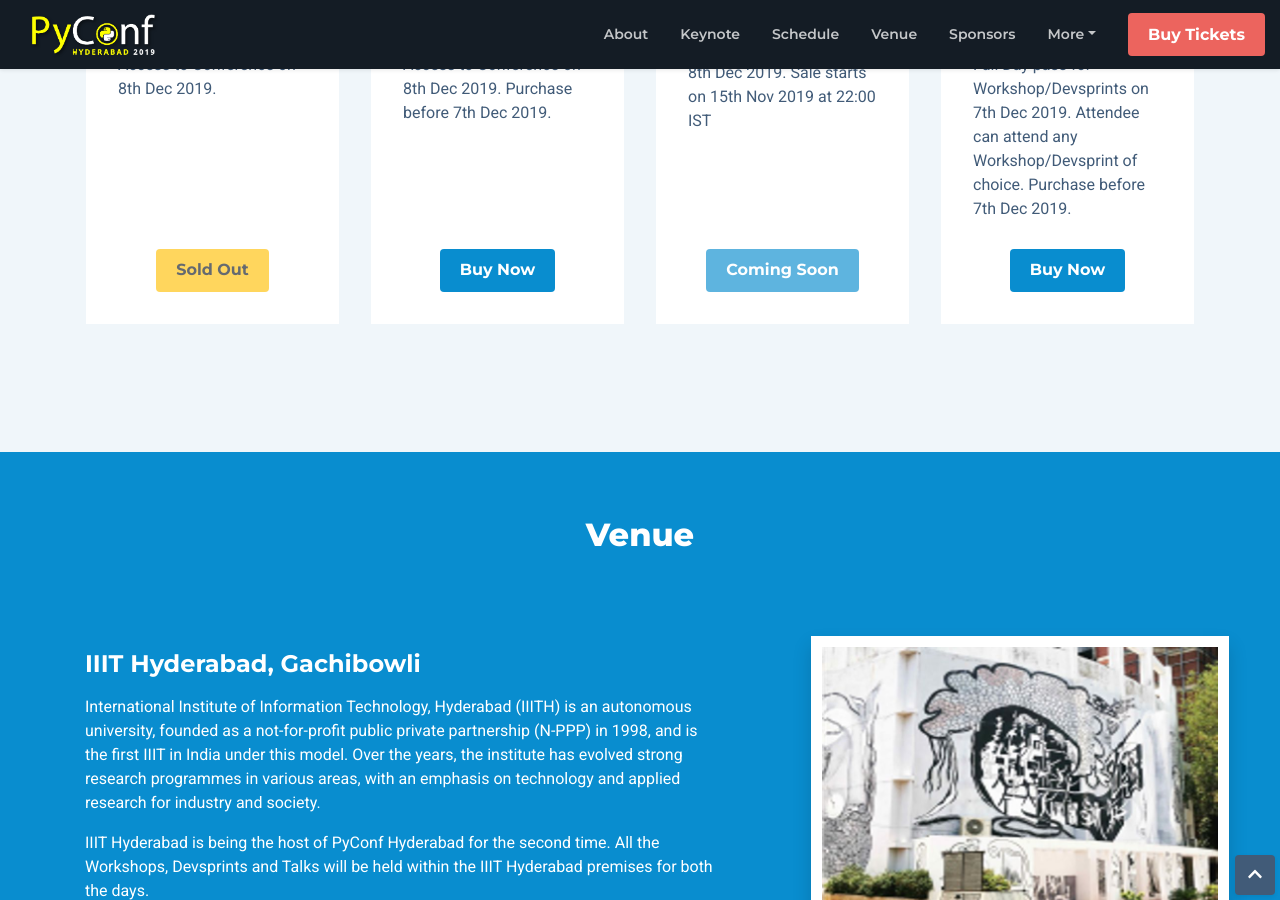
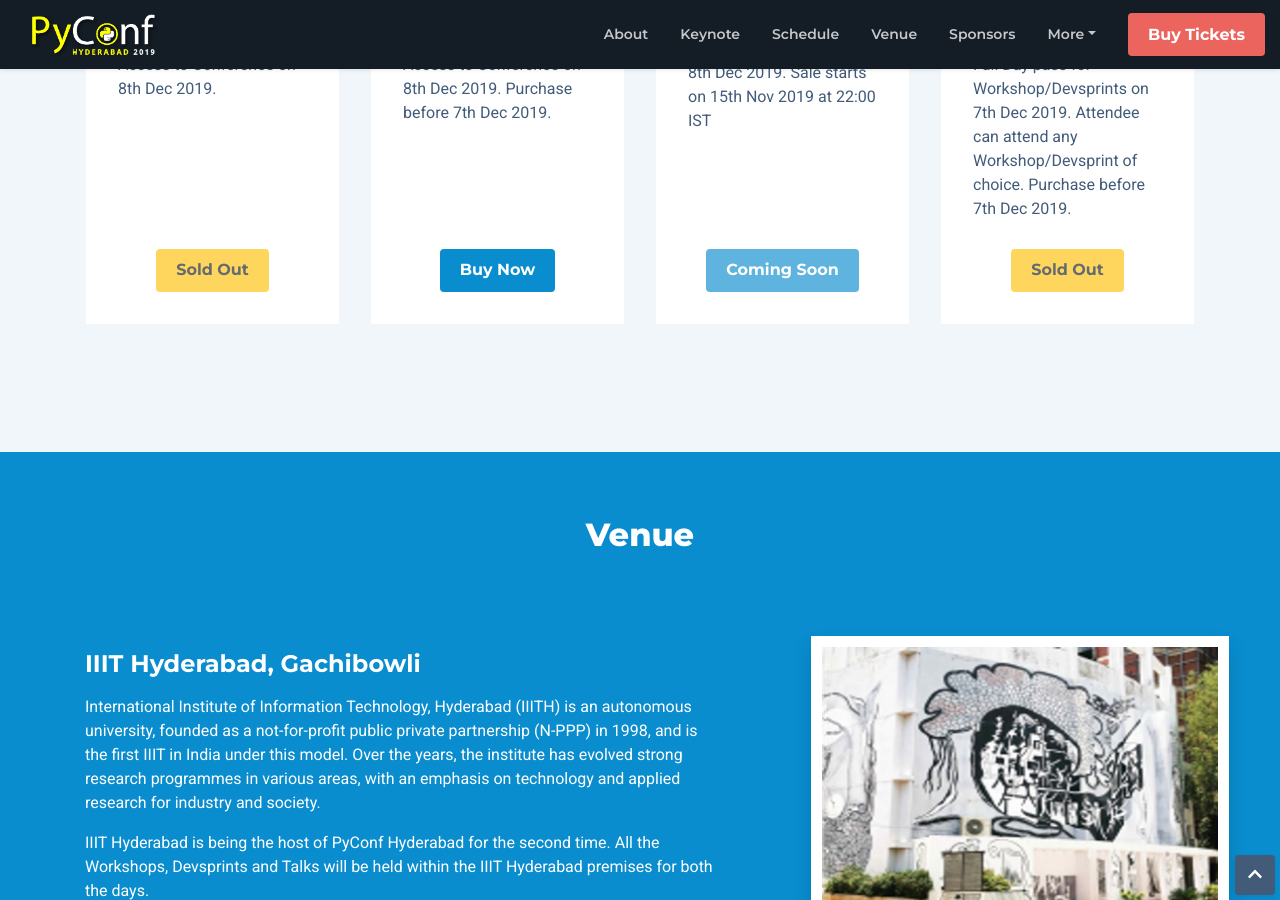
Before and after one commit to HydPy/hydpyconf2019, a Jekyll site: the page built from index.html, in a window 1280 px wide and 900 px high, scrolled down 3765 px. Built offline with Jekyll 4.4.1, drawn with Linux system fonts in a browser that asks for light colours; nearby versions of some CDN libraries.

Commit message:
Workshop tickets sold out

```diff
--- a/_includes/tickets-section.html
+++ b/_includes/tickets-section.html
@@ -71,7 +71,7 @@
 							</div><!--//info-->
 						</div><!--//card-body-->
 						<div class="card-footer text-center">
-							<a href="https://www.townscript.com/e/pyconf-hyderabad-2019/booking" target="_blank" class="btn btn-primary">Buy Now</a>
+							<a href="#" class="btn btn-warning disabled">Sold Out</a>
 						</div>
 					</div><!--//card-->
 				</div><!--//col-->
```
